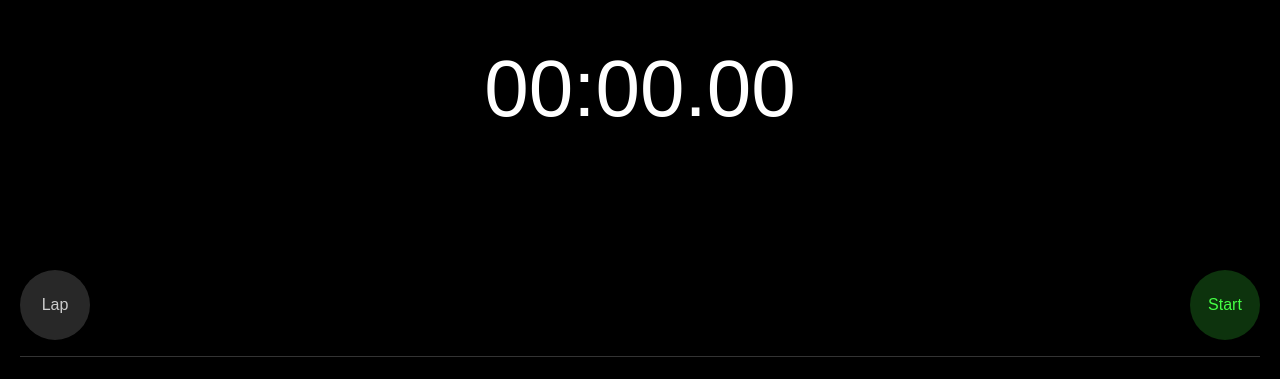
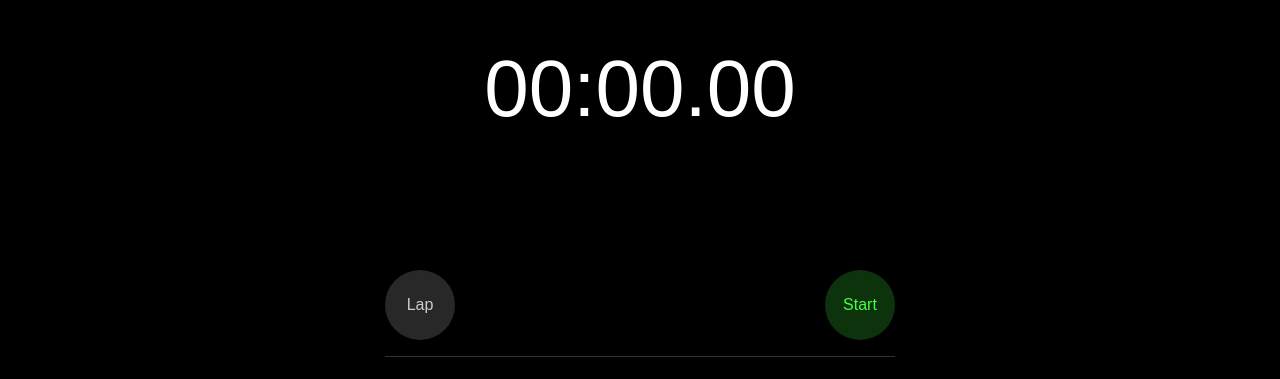
Before and after one commit to balazsotakomaiya/playground, a React (Vite) app in the folder stopwatch/: page / in a window 1280 px wide. Shown: the part 113-492 px from the top of the page. Built offline with nearby package versions, Linux system fonts and the light colour scheme.

Commit message:
Desktop view, fix lap flicker

```diff
--- a/stopwatch/src/App.tsx
+++ b/stopwatch/src/App.tsx
@@ -83,6 +83,12 @@ function App() {
 
 const Wrapper = styled.div`
   padding: 20px;
+
+  // Narrow screen on desktop
+  @media (min-width: 768px) {
+    width: 550px;
+    margin: 0 auto;
+  }
 `;
 
 const TimeAndControls = styled.div`
--- a/stopwatch/src/components/Laps/Laps.tsx
+++ b/stopwatch/src/components/Laps/Laps.tsx
@@ -30,8 +30,8 @@ const Laps: React.FC<Props> = ({ laps }) => {
       {laps.map((lap, index) => (
         <LapItem
           key={`lap-${index}`}
-          $isBestLap={lap === bestLapTime}
-          $isWorstLap={lap === worstLapTime}
+          $isBestLap={index === 0 ? false : lap === bestLapTime} // Exclude current lap from best lap calculation
+          $isWorstLap={index === 0 ? false : lap === worstLapTime} // Exclude current lap from worst lap calculation
         >
           <LapNumber className="lap-number">
             Lap {laps.length - index}
--- a/stopwatch/src/components/RoundButton/RoundButton.tsx
+++ b/stopwatch/src/components/RoundButton/RoundButton.tsx
@@ -56,7 +56,7 @@ const StyledRoundButton = styled.button<{
 
   &:active {
     background: ${props => {
-      switch (props.variant) {
+      switch (props.$variant) {
         case 'primary':
           return 'rgba(var(--color-gray), 0.8)';
         case 'danger':
```
